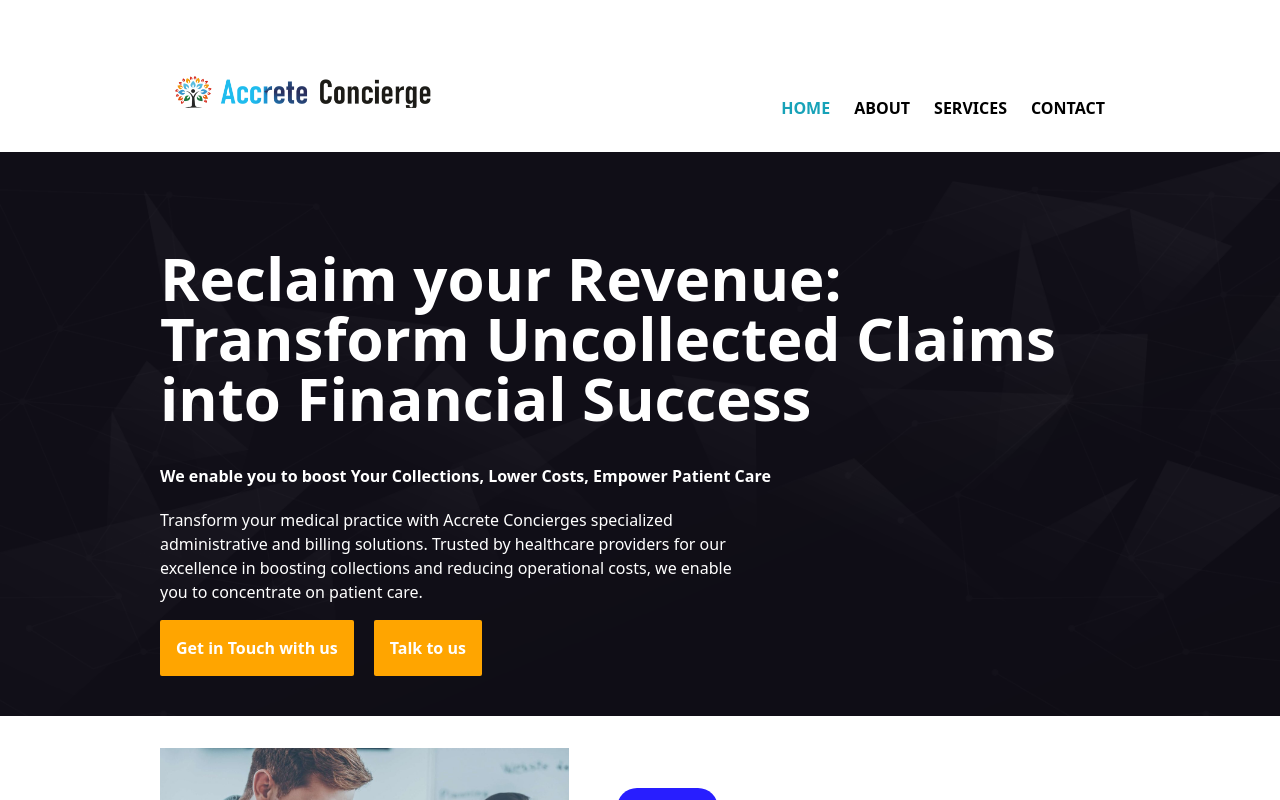
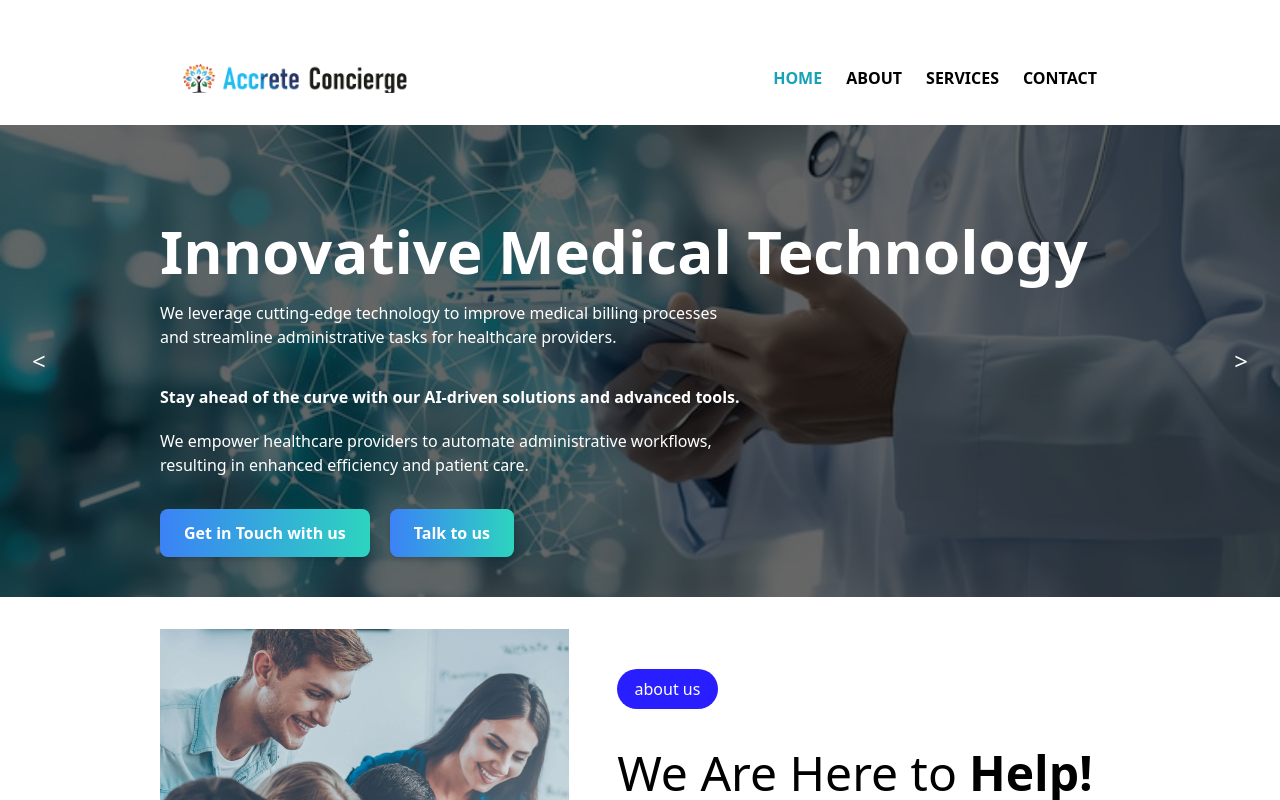
Before and after one commit to zainabzahid711/accrete-project, a Next.js app: page / in a window 1280 px wide. Shown: the top 800 px of the page. Built offline with nearby package versions, Linux system fonts and the light colour scheme.

Commit message:
update heroSection using carousal

```diff
--- /dev/null
+++ b/app/components/button.tsx
@@ -0,0 +1,15 @@
+interface BuTTonProps {
+  text: string;
+}
+
+const Button = (props: BuTTonProps) => {
+  return (
+    <>
+      <button className="bg-gradient-to-r from-blue-500 to-teal-400 text-white py-3 px-6 font-semibold rounded-lg shadow-md transform transition duration-300 ease-in-out hover:scale-105 hover:shadow-lg">
+        {props.text}
+      </button>
+    </>
+  );
+};
+
+export default Button;
--- a/app/components/heroSection.tsx
+++ b/app/components/heroSection.tsx
@@ -1,31 +1,135 @@
-const HeroSection = () => {
-  return (
-    <>
-      <section className="z-0 md:pl-40 md:pr-40 pt-24 text-white p-10 bg-[url('/bgHeroSec.webp')] bg-cover bg-center w-full">
-        <h1 className="text-3xl md:text-6xl font-bold ">
-          Reclaim your Revenue: Transform Uncollected Claims into Financial
-          Success
-        </h1>
+"use client";
+
+import { useState, useEffect } from "react";
+import Button from "./button";
+
+const CarouselData = [
+  {
+    id: 1,
+    content: "Innovative Medical Technology",
+    description:
+      "We leverage cutting-edge technology to improve medical billing processes and streamline administrative tasks for healthcare providers.",
+    extraText: (
+      <>
         <p className="font-bold mt-9 mb-5">
-          We enable you to boost Your Collections, Lower Costs, Empower Patient
-          Care
+          Stay ahead of the curve with our AI-driven solutions and advanced
+          tools.
         </p>
         <p className="font-extralight w-[100%] md:w-[60%]">
-          Transform your medical practice with Accrete Concierges specialized
-          administrative and billing solutions. Trusted by healthcare providers
-          for our excellence in boosting collections and reducing operational
-          costs, we enable you to concentrate on patient care.
+          We empower healthcare providers to automate administrative workflows,
+          resulting in enhanced efficiency and patient care.
         </p>
-        <div className="flex md:flex-row mt-4 flex-col w-[100%] md:w-[40%] gap-5">
-          <button className="bg-btnBackground text-white p-4 font-bold rounded-sm">
-            Get in Touch with us
-          </button>
-          <button className="bg-btnBackground text-white p-4 font-bold rounded-sm">
-            Talk to us
-          </button>
+      </>
+    ),
+    bg: "/homePage/medicalTech.jpg",
+  },
+  {
+    id: 2,
+    content: "Global Healthcare Solutions",
+    description:
+      "Our services are available across the globe, enabling healthcare providers to deliver efficient care to patients no matter where they are located.",
+    extraText: (
+      <>
+        <p className="font-bold mt-9 mb-5">
+          We help you break geographical boundaries to offer seamless patient
+          services.
+        </p>
+        <p className="font-extralight w-[100%] md:w-[60%]">
+          With Accrete Concierge, extend your healthcare services globally while
+          optimizing costs and focusing on your core mission—improving lives.
+        </p>
+      </>
+    ),
+    bg: "/homePage/entireGlobe.jpg",
+  },
+  {
+    id: 3,
+    content: "Satisfied Customers",
+    description:
+      "Thousands of healthcare providers trust us for our exceptional service, helping them focus on delivering top-notch patient care while we handle the rest.",
+    extraText: (
+      <>
+        <p className="font-bold mt-9 mb-5">
+          Boost your practice’s success with a trusted partner in medical
+          billing.
+        </p>
+        <p className="font-extralight w-[100%] md:w-[60%]">
+          Our commitment to satisfaction has enabled healthcare providers to
+          focus on what truly matters—patients—while we handle the
+          administrative burdens.
+        </p>
+      </>
+    ),
+    bg: "/homePage/satisfiedCustomers.jpg",
+  },
+];
+
+const HeroSection = () => {
+  const [currentSlide, setCurrentSlide] = useState(0);
+
+  useEffect(() => {
+    const interval = setInterval(() => {
+      setCurrentSlide((prevSlide) =>
+        prevSlide === CarouselData.length - 1 ? 0 : prevSlide + 1
+      );
+    }, 9000);
+
+    return () => clearInterval(interval);
+  }, []);
+
+  const handleNext = () => {
+    setCurrentSlide((prevSlide) =>
+      prevSlide === CarouselData.length - 1 ? 0 : prevSlide + 1
+    );
+  };
+
+  const handlePrevious = () => {
+    setCurrentSlide((prevSlide) =>
+      prevSlide === 0 ? CarouselData.length - 1 : prevSlide - 1
+    );
+  };
+
+  return (
+    <section
+      className="relative z-0 md:pl-40 md:pr-40 pt-24 text-white p-10 bg-cover bg-center w-full"
+      style={{ backgroundImage: `url(${CarouselData[currentSlide].bg})` }}
+    >
+      {/* Background Overlay */}
+      <div
+        className="absolute inset-0 bg-cover bg-center opacity-60"
+        style={{ backgroundImage: `url(${CarouselData[currentSlide].bg})` }}
+      />
+      <div className="absolute inset-0 bg-black opacity-60" />
+
+      {/* Content */}
+      <div className="relative z-10">
+        <h1 className="text-3xl md:text-6xl font-bold ">
+          {CarouselData[currentSlide].content}
+        </h1>
+        <p className="font-extralight w-[100%] md:w-[60%] mt-5">
+          {CarouselData[currentSlide].description}
+        </p>
+        {CarouselData[currentSlide].extraText}
+        <div className="flex md:flex-row mt-8 flex-col w-[100%] md:w-[40%] gap-5">
+          <Button text="Get in Touch with us" />
+          <Button text="Talk to us" />
         </div>
-      </section>
-    </>
+      </div>
+
+      {/* next prevoius Buttons */}
+      <button
+        className="absolute left-5 top-1/2 transform -translate-y-1/2 text-2xl text-white p-3"
+        onClick={handlePrevious}
+      >
+        &lt;
+      </button>
+      <button
+        className="absolute right-5 top-1/2 transform -translate-y-1/2 text-2xl text-white p-3"
+        onClick={handleNext}
+      >
+        &gt;
+      </button>
+    </section>
   );
 };
 
--- a/app/components/navBar.tsx
+++ b/app/components/navBar.tsx
@@ -1,5 +1,6 @@
 "use client";
 
+import Image from "next/image";
 import Logo from "@/public/logoFinal.png";
 import { useState } from "react";
 import { HiMenu, HiX } from "react-icons/hi";
@@ -12,8 +13,13 @@ const NavBar = () => {
 
   return (
     <div className="flex justify-around pt-16 w-full pb-8 items-center relative">
-      <img className="w-40 md:w-64" src={Logo.src} alt="Logo" />
-
+      <Image
+        src={Logo.src}
+        alt="Logo"
+        width={224}
+        height={224}
+        className="w-40 md:w-56"
+      />
       <div className="md:hidden z-20">
         {isMenuOpen ? (
           <HiX
@@ -29,14 +35,14 @@ const NavBar = () => {
       </div>
 
       <ul
-        className={`md:flex gap-6 items-center absolute md:static top-0 left-0 h-screen md:h-auto w-full md:w-auto bg-white md:bg-transparent py-4 md:py-0 md:z-auto z-10 transition-all duration-500 ease-in-out ${
+        className={`md:flex gap-6 flex justify-center text-center items-center absolute md:static top-0 left-0 h-screen md:h-auto w-full md:w-auto bg-white md:bg-transparent py-4 md:py-0 md:z-auto z-10 transition-all duration-500 ease-in-out ${
           isMenuOpen ? "translate-x-0" : "-translate-x-full"
         } md:translate-x-0`}
       >
         {navItems.map((item) => (
           <li
             key={item}
-            className={`cursor-pointer font-bold hover:underline pt-8 text-center md:text-left ${
+            className={`cursor-pointer font-bold hover:underline text-center md:text-left ${
               active === item ? "text-[#17A2B8]" : ""
             }`}
             style={{
--- a/app/layout.tsx
+++ b/app/layout.tsx
@@ -2,8 +2,8 @@ import type { Metadata } from "next";
 import "./globals.css";
 
 export const metadata: Metadata = {
-  title: "Create Next App",
-  description: "Generated by create next app",
+  title: "Accrete Concierge - People as a service",
+  description: "Healthcare",
 };
 
 export default function RootLayout({
@@ -13,6 +13,9 @@ export default function RootLayout({
 }>) {
   return (
     <html lang="en">
+      <head>
+        <link rel="icon" type="image/png" sizes="32x32" href="/favicon.png" />
+      </head>
       <body>{children}</body>
     </html>
   );
--- a/app/page.tsx
+++ b/app/page.tsx
@@ -8,7 +8,6 @@ import Footer from "./components/footer";
 
 export default function Home() {
   return (
-    // <div className="grid items-center justify-items-center p-8  font-[family-name:var(--font-geist-sans)]">
     <main className="flex flex-col">
       <NavBar />
       <HeroSection />
@@ -18,8 +17,5 @@ export default function Home() {
       <Contact />
       <Footer />
     </main>
-
-    // <footer className="row-start-3 flex gap-6 flex-wrap items-center justify-center"></footer>
-    // </div>
   );
 }
--- a/package.json
+++ b/package.json
@@ -13,6 +13,8 @@
     "@fortawesome/free-solid-svg-icons": "^6.6.0",
     "@fortawesome/react-fontawesome": "^0.2.2",
     "@heroicons/react": "^2.1.5",
+    "@react-three/drei": "^9.114.3",
+    "@react-three/fiber": "^8.17.10",
     "next": "14.2.15",
     "react": "^18",
     "react-dom": "^18",
```
Also changed, not shown: 1 other file (tests, documents, lock files or other folders).
